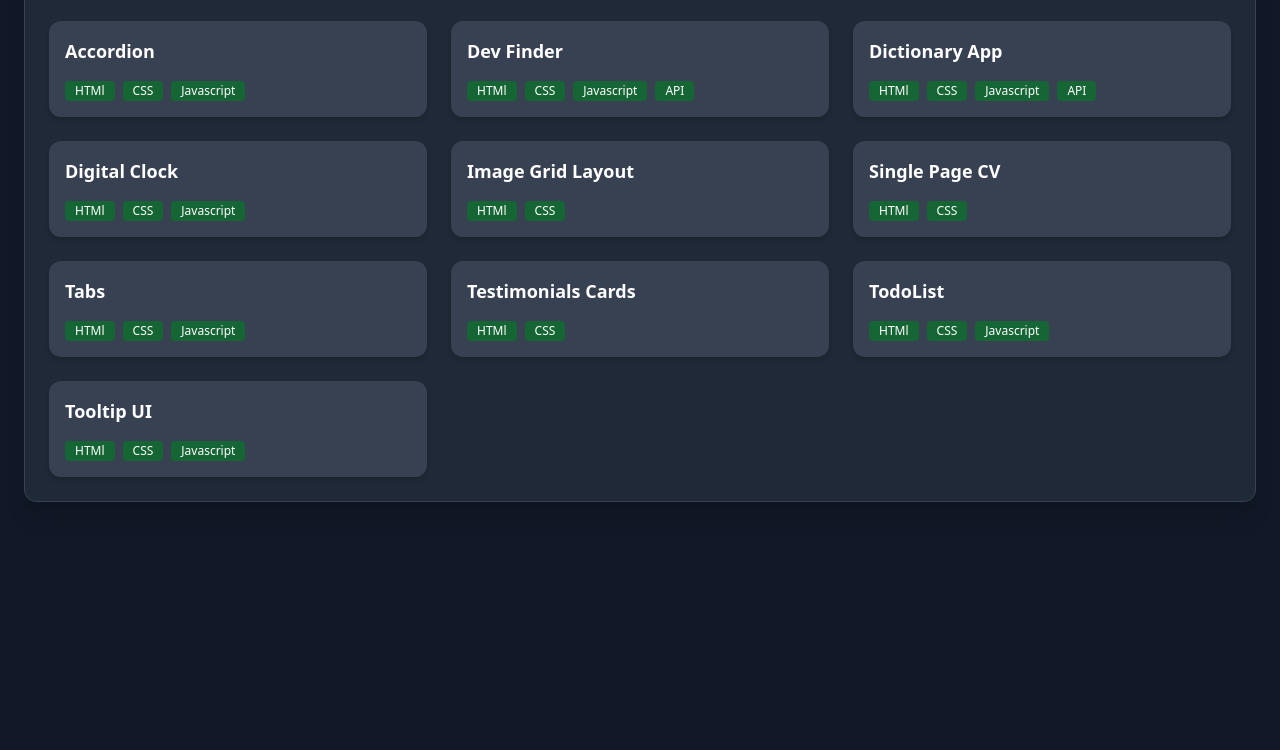
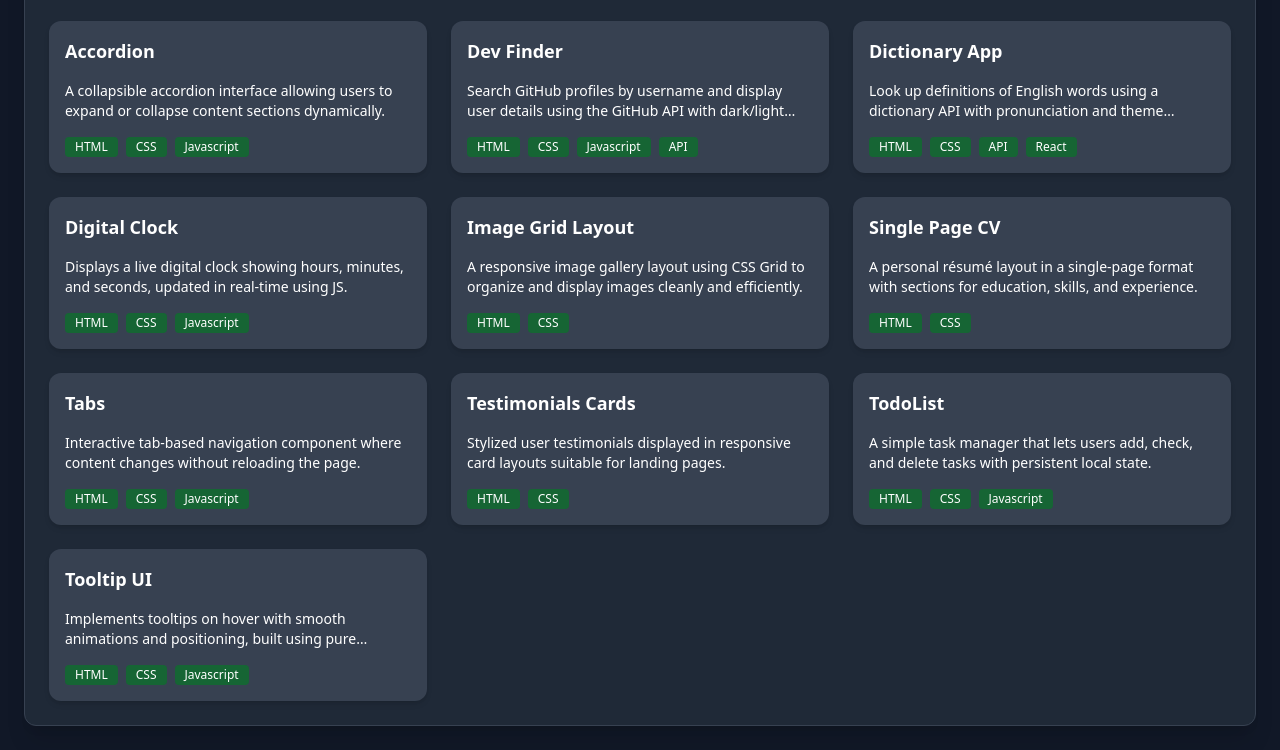
Before and after one commit to Ngobe-Thabane/Roadmap.sh-Projects, a plain HTML site: page index.html in a window 1280 px wide. Shown: the part 154-904 px from the top of the page. Before the commit the page ends 800 px from the top, so only its background shows below. Drawn offline with nearby package versions, Linux system fonts and the light colour scheme.

Commit message:
Updating the projects description

```diff
--- a/index.html
+++ b/index.html
@@ -74,8 +74,8 @@
     <div class="bg-gray-200 dark:bg-gray-700 p-2 flex items-center justify-between rounded-tr-xl rounded-tl-xl">
       <div class="flex space-x-2 window-controls pl-2 rounded-full">
         <div onclick="closeWindow()" class="bg-red-500 cursor-pointer"></div>
+        <div onclick="minimizeWindow()" class="bg-yellow-500 cursor-pointer"></div>
         <div onclick="maximizeWindow()" class="bg-green-500 cursor-pointer"></div>
-        <div onclick="minimizeWindow()" class="bg-yellow-500 cursor-pointer"></div>
       </div>
 
     </div>
@@ -96,6 +96,7 @@
     {{#each projects}}
       <div class="flex flex-col gap-4 bg-white dark:bg-gray-700 rounded-xl shadow-md p-4" onclick="openWindow('{{this.url}}')" style="cursor: pointer;">
         <h3 class="text-lg font-semibold">{{this.projectName}}</h3>
+        <p class="text-sm text-gray-700 dark:text-white line-clamp-2">{{this.description}}</p>
         <div class="flex flex-wrap gap-2">
           {{#each this.techStack}}
             <span class="bg-green-100 text-green-800 dark:bg-green-800 dark:text-white text-xs font-medium px-2.5 py-0.5 rounded">{{this}}</span>
--- a/projects.js
+++ b/projects.js
@@ -1,44 +1,62 @@
 export const projects = [
   {
-    projectName : 'Accordion',
-    url : './Accordion/index.html',
-    techStack : ['HTMl', 'CSS', 'Javascript']
+    projectName: 'Accordion',
+    description: 'A collapsible accordion interface allowing users to expand or collapse content sections dynamically.',
+    url: './Accordion/index.html',
+    techStack: ['HTML', 'CSS', 'Javascript']
   },
   {
-    projectName : 'Dev Finder',
-    url : './DevFinder/index.html',
-    techStack : ['HTMl', 'CSS', 'Javascript', 'API']
-  },{
-    projectName : 'Dictionary App',
-    url : './DictionaryApp/index.html',
-    techStack : ['HTMl', 'CSS', 'Javascript', 'API']
-  },{
-    projectName : 'Digital Clock',
-    url : './DigitalClock/index.html',
-    techStack : ['HTMl', 'CSS', 'Javascript']
-  },{
-    projectName : 'Image Grid Layout',
-    url : './ImageGridLayout/index.html',
-    techStack : ['HTMl', 'CSS',]
-  },{
-    projectName : 'Single Page CV',
-    url : './SinglePageCV/index.html',
-    techStack : ['HTMl', 'CSS']
-  },{
-    projectName : 'Tabs',
-    url : './Tabs/index.html',
-    techStack : ['HTMl', 'CSS', 'Javascript']
-  },{
-    projectName : 'Testimonials Cards',
-    url : './TestimonialsCards/index.html',
-    techStack : ['HTMl', 'CSS']
-  },{
-    projectName : 'TodoList',
-    url : './TodoList/index.html',
-    techStack : ['HTMl', 'CSS', 'Javascript']
-  },{
-    projectName : 'Tooltip UI',
-    url : './TooltipUi/index.html',
-    techStack : ['HTMl', 'CSS', 'Javascript']
+    projectName: 'Dev Finder',
+    description: 'Search GitHub profiles by username and display user details using the GitHub API with dark/light mode.',
+    url: './DevFinder/index.html',
+    techStack: ['HTML', 'CSS', 'Javascript', 'API']
+  },
+  {
+    projectName: 'Dictionary App',
+    description: 'Look up definitions of English words using a dictionary API with pronunciation and theme toggling.',
+    url: './DictionaryApp/index.html',
+    techStack: ['HTML', 'CSS', 'API', 'React']
+  },
+  {
+    projectName: 'Digital Clock',
+    description: 'Displays a live digital clock showing hours, minutes, and seconds, updated in real-time using JS.',
+    url: './DigitalClock/index.html',
+    techStack: ['HTML', 'CSS', 'Javascript']
+  },
+  {
+    projectName: 'Image Grid Layout',
+    description: 'A responsive image gallery layout using CSS Grid to organize and display images cleanly and efficiently.',
+    url: './ImageGridLayout/index.html',
+    techStack: ['HTML', 'CSS']
+  },
+  {
+    projectName: 'Single Page CV',
+    description: 'A personal résumé layout in a single-page format with sections for education, skills, and experience.',
+    url: './SinglePageCV/index.html',
+    techStack: ['HTML', 'CSS']
+  },
+  {
+    projectName: 'Tabs',
+    description: 'Interactive tab-based navigation component where content changes without reloading the page.',
+    url: './Tabs/index.html',
+    techStack: ['HTML', 'CSS', 'Javascript']
+  },
+  {
+    projectName: 'Testimonials Cards',
+    description: 'Stylized user testimonials displayed in responsive card layouts suitable for landing pages.',
+    url: './TestimonialsCards/index.html',
+    techStack: ['HTML', 'CSS']
+  },
+  {
+    projectName: 'TodoList',
+    description: 'A simple task manager that lets users add, check, and delete tasks with persistent local state.',
+    url: './TodoList/index.html',
+    techStack: ['HTML', 'CSS', 'Javascript']
+  },
+  {
+    projectName: 'Tooltip UI',
+    description: 'Implements tooltips on hover with smooth animations and positioning, built using pure JavaScript.',
+    url: './TooltipUI/index.html',
+    techStack: ['HTML', 'CSS', 'Javascript']
   }
-]
+];
--- a/script.js
+++ b/script.js
@@ -7,7 +7,6 @@ const source = document.getElementById("projects-template").innerHTML;
 const template = Handlebars.compile(source);
 const searchInput = document.getElementById("searchInput");
 const sortSelect = document.getElementById("sortSelect");
-const techFilter = document.getElementById("techFilter");
 const dock = document.getElementById("dock");
 
 let currentURL = "";
```
Also changed, not shown: 1 other file.
